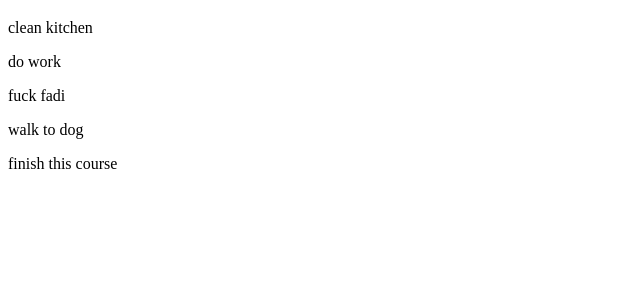
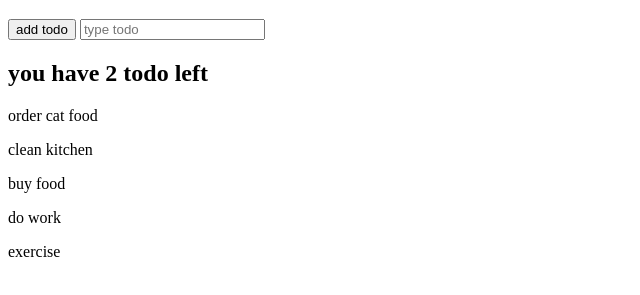
Before and after one commit to motasem99/js_bootcamp, a plain HTML site: page todo-app/index.html in a window 1280 px wide. Shown: the part 61-356 px from the top of the page, without its empty margins (0-640 px from the left). Drawn offline with Linux system fonts and the light colour scheme.

Commit message:
js_bootcamp

```diff
--- a/todo-app/index.html
+++ b/todo-app/index.html
@@ -7,10 +7,13 @@
   </head>
   <body>
     <h1>todos</h1>
-    <p>clean kitchen</p>
-    <p>do work</p>
-    <p>fuck fadi</p>
-    <p>walk to dog</p>
-    <p>finish this course</p>
+    <button id="add-todo">add todo</button>
+    <input id="add-todo-text" type="text" placeholder="type todo" />
+    <!-- <p>clean the kitchen</p>
+    <p>book flight</p>
+    <p>research museums</p>
+    <p>walk the dog</p>
+    <p>finish this course</p> -->
+    <script src="todo.js"></script>
   </body>
 </html>
--- a/todo-app/todo.js
+++ b/todo-app/todo.js
@@ -0,0 +1,61 @@
+const todo = [
+  {
+    text: 'order cat food',
+    completed: true,
+  },
+  {
+    text: 'clean kitchen',
+    completed: false,
+  },
+  {
+    text: 'buy food',
+    completed: true,
+  },
+  {
+    text: 'do work',
+    completed: false,
+  },
+  {
+    text: 'exercise',
+    completed: true,
+  },
+];
+
+const inCompleteTodos = todo.filter(function (todo) {
+  return !todo.completed;
+});
+
+const summary = document.createElement('h2');
+summary.textContent = `you have ${inCompleteTodos.length} todo left`;
+document.querySelector('body').appendChild(summary);
+
+todo.forEach(function (todo) {
+  const p = document.createElement('p');
+  p.textContent = todo.text;
+  document.querySelector('body').appendChild(p);
+});
+
+/////////////////////
+
+// const paragraphs = document.querySelectorAll('p');
+
+// paragraphs.forEach(function (p) {
+//   if (p.textContent.includes('the')) {
+//     p.remove();
+//   }
+// });
+
+// listen for new todo creation
+
+document.querySelector('#add-todo').addEventListener('click', function (e) {
+  e.target.textContent = 'was clicked babe';
+  const addH1 = document.createElement('h1');
+  addH1.textContent = 'this is h1';
+  document.querySelector('body').appendChild(addH1);
+});
+
+document
+  .querySelector('#add-todo-text')
+  .addEventListener('input', function (e) {
+    console.log(e.target.value);
+  });
```
Also changed, not shown: notes-app/index.html (+5 -2 lines), notes-app/notes-app.js (+61 -10 lines).
